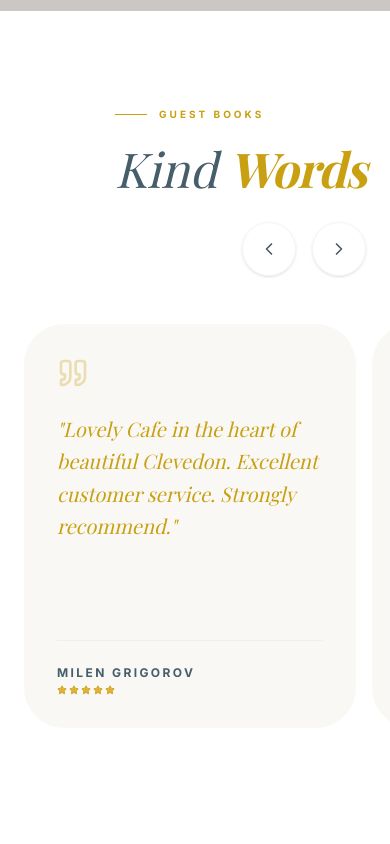
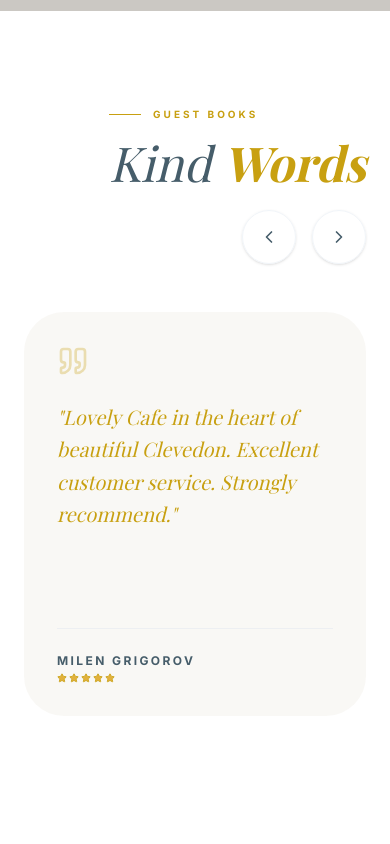
Before and after one commit to Ludderzz/mustarddeli, a React (Vite) app: page / in a window 390 px wide. Shown: the part 3260-4104 px from the top of the page. Built offline with nearby package versions, Linux system fonts and the light colour scheme; no server answers; the database is empty; grey boxes are pictures that could not be loaded; a web font is replaced by a local one.

Commit message:
updates2.3

```diff
--- a/src/components/Reviews.jsx
+++ b/src/components/Reviews.jsx
@@ -8,9 +8,8 @@ export const ReviewsSection = () => {
   const scroll = (direction) => {
     const { current } = scrollRef;
     if (current) {
-      // offsetWidth ensures we jump exactly one full container width per click
-      const scrollAmount = current.offsetWidth;
-
+      // Use clientWidth to get the exact inner width of the scroll area
+      const scrollAmount = current.clientWidth;
       current.scrollBy({
         left: direction === 'left' ? -scrollAmount : scrollAmount,
         behavior: 'smooth'
@@ -19,55 +18,46 @@ export const ReviewsSection = () => {
   };
 
   return (
-    <section className="py-24 bg-white">
+    <section className="py-24 bg-white overflow-hidden">
       <div className="container mx-auto px-6">
 
-        {/* Header Section */}
+        {/* Header */}
         <div className="flex flex-col md:flex-row justify-between items-end mb-12 gap-6">
           <div className="max-w-xl">
             <div className="flex items-center gap-3 mb-4">
               <div className="h-px w-8 bg-deli-mustard" />
               <span className="text-deli-mustard font-bold uppercase tracking-[0.3em] text-[10px]">Guest Books</span>
             </div>
-            <h2 className="text-5xl md:text-6xl font-serif text-deli-blue italic leading-tight">
-              Kind <span className="text-deli-mustard italic font-bold tracking-tight">Words</span>
+            <h2 className="text-5xl md:text-6xl font-serif text-deli-blue italic">
+              Kind <span className="text-deli-mustard italic font-bold">Words</span>
             </h2>
           </div>
 
-          {/* Slider Controls */}
           <div className="flex gap-4">
-            <button
-              onClick={() => scroll('left')}
-              className="p-4 rounded-full border border-slate-100 text-deli-blue hover:bg-deli-blue hover:text-white transition-all duration-300 shadow-sm active:scale-90"
-              aria-label="Previous review"
-            >
+            <button onClick={() => scroll('left')} className="p-4 rounded-full border border-slate-100 text-deli-blue hover:bg-deli-blue hover:text-white transition-all shadow-sm active:scale-90">
               <ChevronLeft size={20} />
             </button>
-            <button
-              onClick={() => scroll('right')}
-              className="p-4 rounded-full border border-slate-100 text-deli-blue hover:bg-deli-blue hover:text-white transition-all duration-300 shadow-sm active:scale-90"
-              aria-label="Next review"
-            >
+            <button onClick={() => scroll('right')} className="p-4 rounded-full border border-slate-100 text-deli-blue hover:bg-deli-blue hover:text-white transition-all shadow-sm active:scale-90">
               <ChevronRight size={20} />
             </button>
           </div>
         </div>
 
-        {/* The Carousel */}
+        {/* The Carousel - THE CRITICAL FIX IS HERE */}
         <div
           ref={scrollRef}
-          className="flex gap-4 md:gap-8 overflow-x-auto snap-x snap-mandatory no-scrollbar pb-8 px-6 -mx-6"
+          className="flex gap-6 overflow-x-auto snap-x snap-mandatory no-scrollbar pb-8"
           style={{
             scrollbarWidth: 'none',
             msOverflowStyle: 'none',
-            scrollPaddingLeft: '1.5rem', /* Ensures the first card aligns with the header on snap */
-            scrollPaddingRight: '1.5rem'
+            scrollPaddingLeft: '0px',
+            scrollPaddingRight: '0px'
           }}
         >
           {reviewsData.map((review) => (
             <div
               key={review.id}
-              className="min-w-[85vw] md:min-w-[450px] snap-start md:snap-center bg-deli-grey/40 p-8 md:p-10 rounded-[2.5rem] md:rounded-[3rem] flex flex-col justify-between border border-transparent hover:border-deli-mustard/20 transition-all duration-500"
+              className="min-w-[100%] md:min-w-[450px] snap-start bg-deli-grey/40 p-8 md:p-10 rounded-[2.5rem] md:rounded-[3rem] flex flex-col justify-between border border-transparent hover:border-deli-mustard/20 transition-all duration-500"
             >
               <div>
                 <Quote className="text-deli-mustard mb-6 opacity-30" size={32} />
@@ -78,28 +68,20 @@ export const ReviewsSection = () => {
 
               <div className="flex items-center justify-between mt-auto pt-6 border-t border-slate-200/50">
                 <div className="flex flex-col gap-1">
-                  <h4 className="font-bold text-deli-blue text-xs uppercase tracking-[0.2em]">
-                    {review.author}
-                  </h4>
+                  <h4 className="font-bold text-deli-blue text-xs uppercase tracking-[0.2em]">{review.author}</h4>
                   <div className="flex gap-0.5">
                     {[...Array(5)].map((_, i) => (
                       <Star key={i} size={10} fill="#E2B13C" className="text-deli-mustard" />
                     ))}
                   </div>
                 </div>
-
-                <span className="hidden sm:block text-[9px] font-bold text-slate-400 uppercase tracking-widest bg-white px-3 py-1 rounded-full shadow-sm">
-                  {review.tag}
-                </span>
               </div>
             </div>
           ))}
         </div>
       </div>
 
-      <style dangerouslySetInnerHTML={{ __html: `
-        .no-scrollbar::-webkit-scrollbar { display: none; }
-      `}} />
+      <style dangerouslySetInnerHTML={{ __html: `.no-scrollbar::-webkit-scrollbar { display: none; }` }} />
     </section>
   );
 };
```
